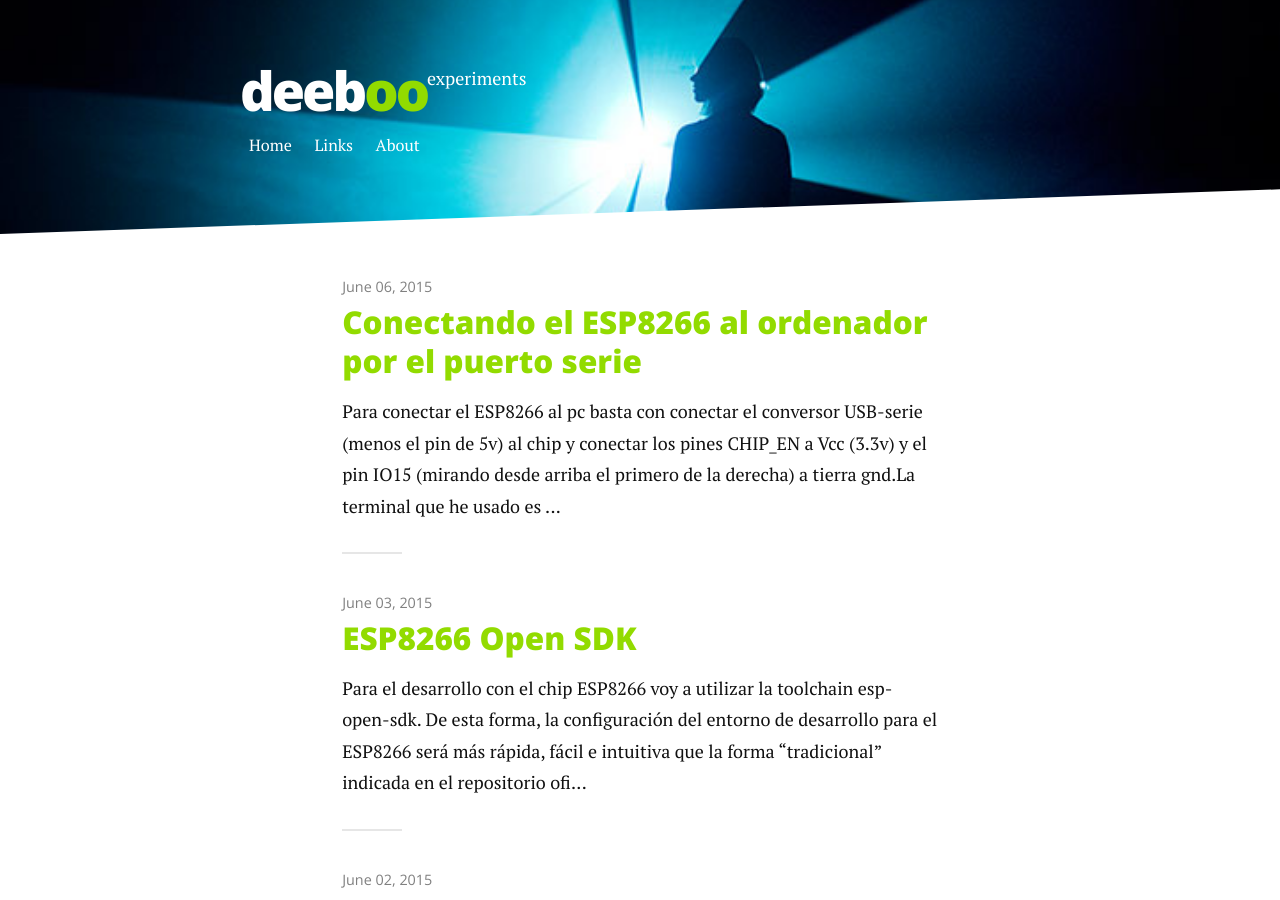
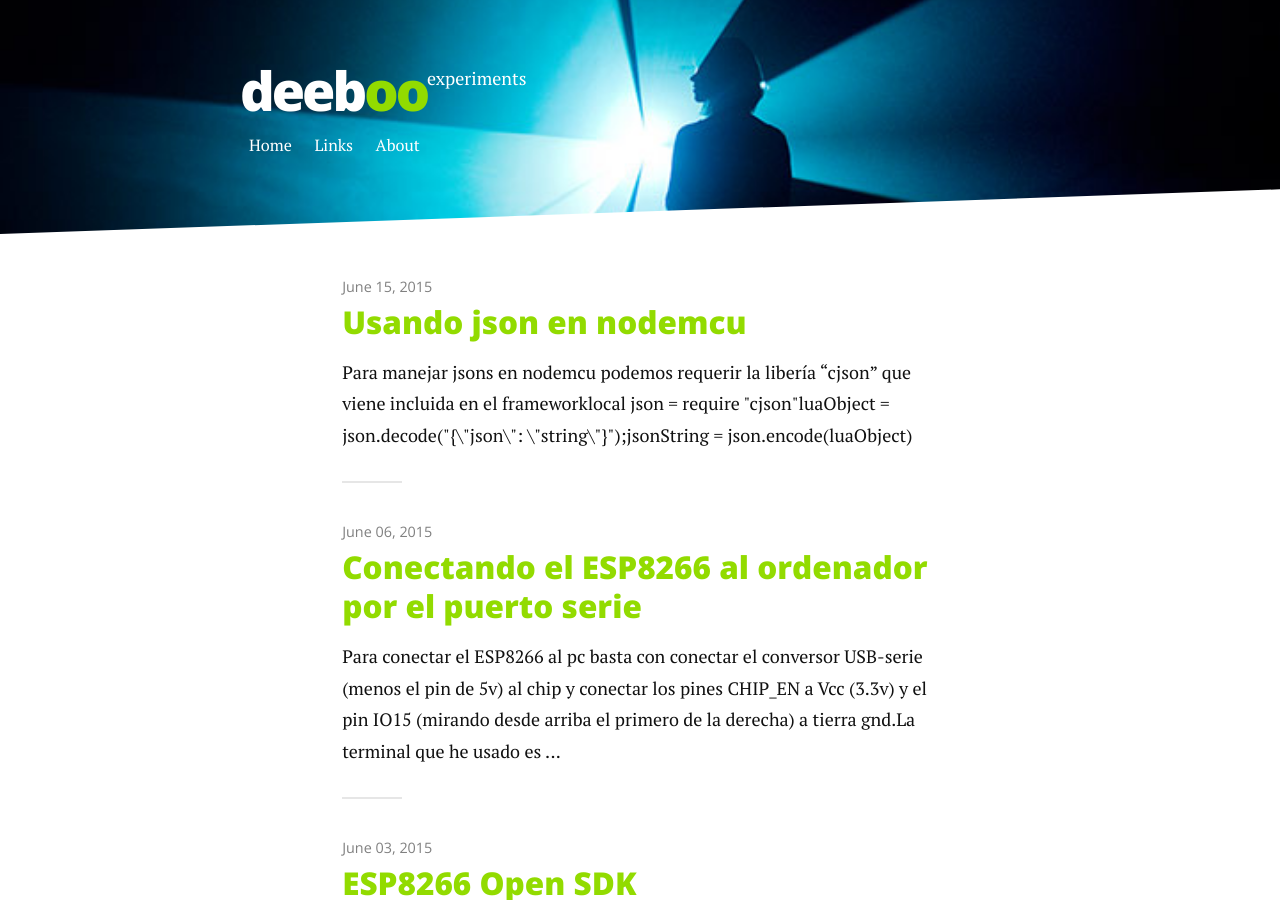
Before and after one commit to rolimat/deeboo, a Jekyll site: the page built from index.html, in a window 1280 px wide and 900 px high. Built offline with Jekyll 4.4.1, drawn with Linux system fonts in a browser that asks for light colours; nearby versions of some CDN libraries; Markdown is read by kramdown in place of the engine named in the settings; the list of posts is cut into pages by our own code.

Commit message:
update links and json nodemcu

```diff
--- /dev/null
+++ b/_posts/2015-06-15-json-nodemcu.markdown
@@ -0,0 +1,13 @@
+---
+layout: post
+title:  "Usando json en nodemcu"
+date:   2015-06-15
+---
+
+Para manejar jsons en nodemcu podemos requerir la libería "cjson" que viene incluida en el framework
+
+{% highlight lua %}
+local json = require "cjson"
+luaObject = json.decode("{\"json\": \"string\"}");
+jsonString = json.encode(luaObject)
+{% endhighlight %}
```
Also changed, not shown: links.md (+5 -0 lines).
